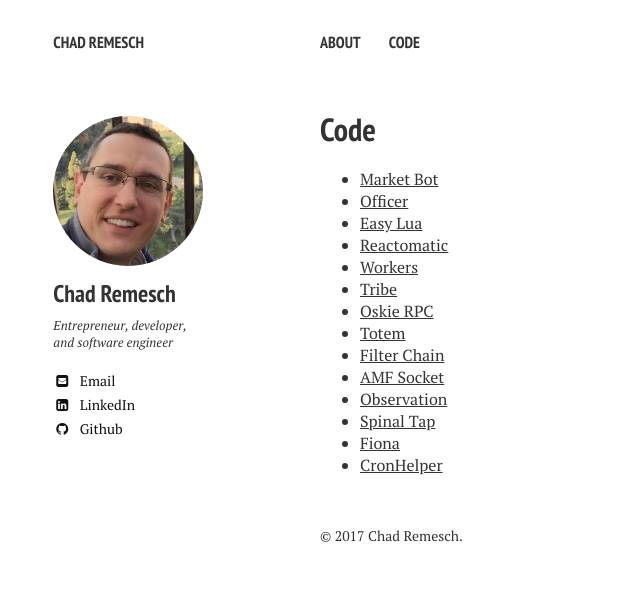
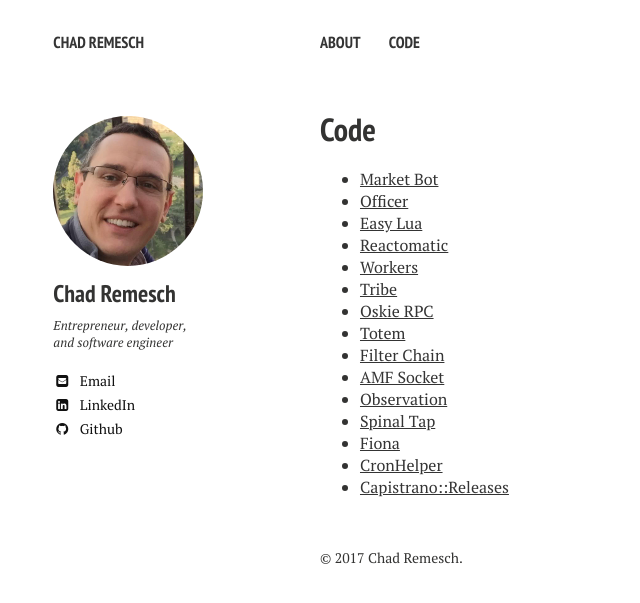
Before and after one commit to chadrem/chadrem.github.io, a Jekyll site: the page built from code/index.md, in a window 1280 px wide. Shown: the top 603 px of the page, without its empty margins (0-640 px from the left). Built offline with Jekyll 4.4.1, drawn with Linux system fonts in a browser that asks for light colours; nearby versions of some CDN libraries.

Commit message:
Update code page.

```diff
--- a/code/index.md
+++ b/code/index.md
@@ -19,3 +19,4 @@ share: false
 * [Spinal Tap](https://github.com/chadrem/spinal_tap)
 * [Fiona](https://github.com/BlueFrogGaming/fiona)
 * [CronHelper](https://github.com/chadrem/cron_helper)
+* [Capistrano::Releases](https://github.com/chadrem/capistrano-releases)
```
